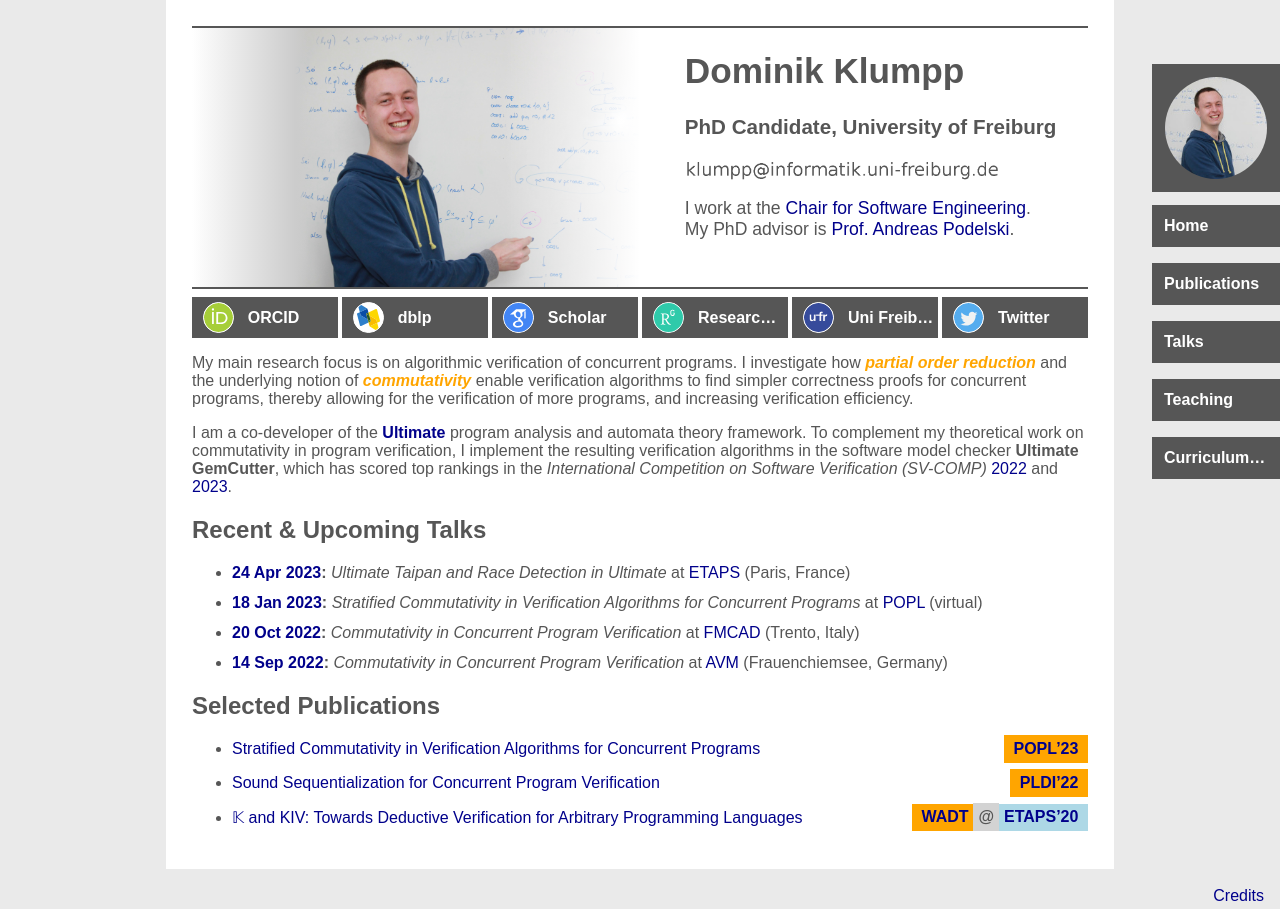
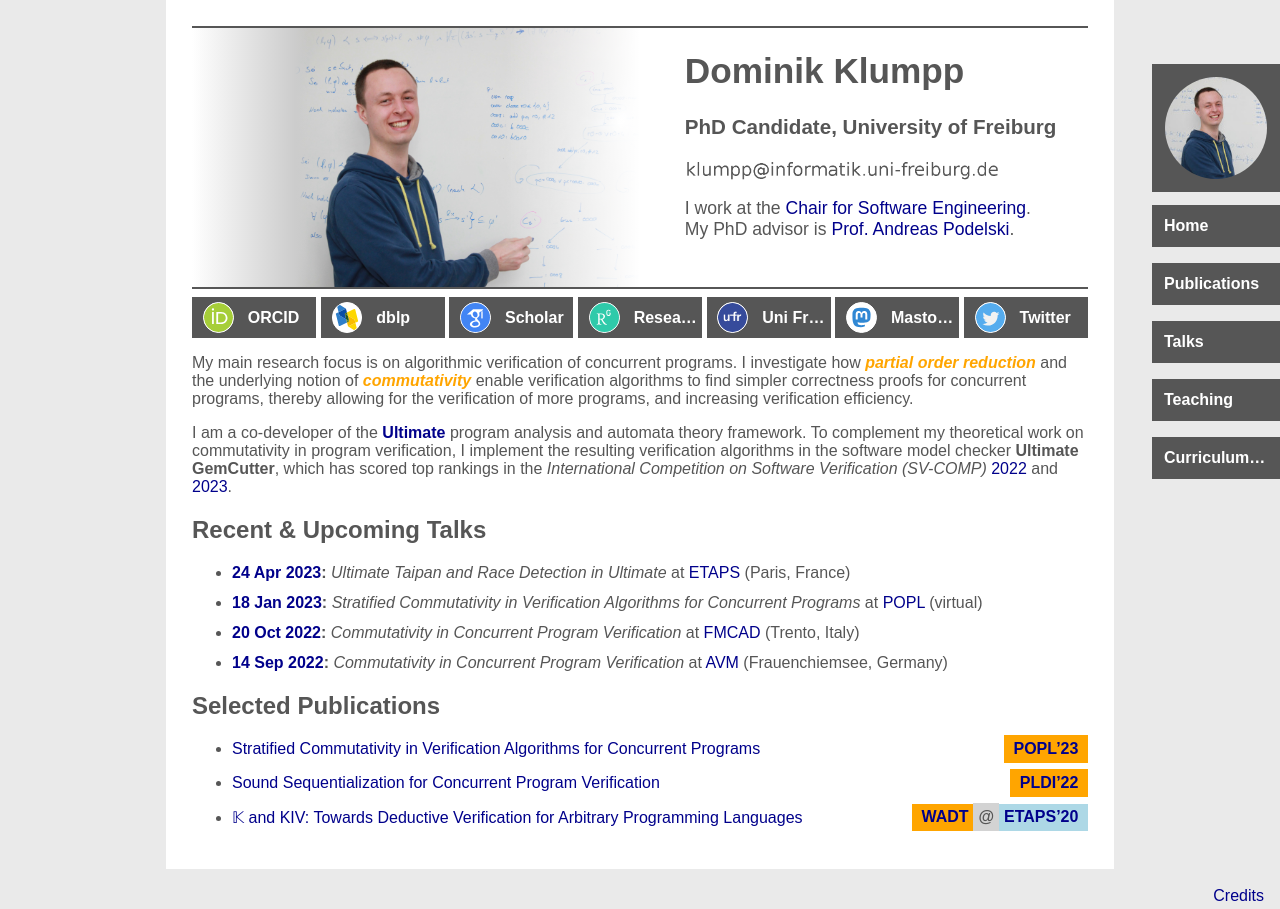
Before and after one commit to maul-esel/personal-website, a Jekyll site: the page built from index.markdown, in a window 1280 px wide. Built offline with Jekyll 4.4.1, drawn with Linux system fonts in a browser that asks for light colours.

Commit message:
add mastodon

```diff
--- a/_data/badges.yml
+++ b/_data/badges.yml
@@ -13,6 +13,9 @@
 - name: Uni Freiburg
   icon: unifreiburg.png
   link: https://swt.informatik.uni-freiburg.de/staff/klumpp
+- name: Mastodon
+  icon: mastodon.svg
+  link: https://types.pl/@DominikKlumpp
 - name: Twitter
   icon: twitter.svg
   link: https://twitter.com/klumppdo
--- a/credits.markdown
+++ b/credits.markdown
@@ -16,3 +16,4 @@ sitemap: false
 - <a href="https://www.flaticon.com/de/kostenlose-icons/poster" target="_blank">Poster Icons erstellt von Pixel perfect - Flaticon</a>
 - <a href="https://www.flaticon.com/free-icons/resume-and-cv" title="resume and cv icons">Resume and cv icons created by feen - Flaticon</a>
 - <a href="https://iconscout.com/icons/link" target="_blank">Link Icon</a> by <a href="https://iconscout.com/contributors/tanvirulhaq" target="_blank">Md. Tanvirul Haque</a>
+- <a href="https://iconscout.com/icons/mastodon" target="_blank">Mastodon Logo Icon</a> by <a href="https://iconscout.com/contributors/jagathish" target="_blank">Jagathish Saravanan</a>
--- a/index.markdown
+++ b/index.markdown
@@ -55,7 +55,7 @@ keywords: Dominik Klumpp, computer science, programming languages, formal method
 </div>
 <div id="badges">
 {% for badge in site.data.badges %}
-  <a class="badge" target="_blank" href="{{ badge.link }}" title="{{ badge.name }}">
+  <a class="badge" rel="me" target="_blank" href="{{ badge.link }}" title="{{ badge.name }}">
     <img src="{{ '/images/' | append: badge.icon | relative_url }}" width="28" height="28" alt="" />
     <span class="badge-label">{{ badge.name }}</span>
   </a>
```
Also changed, not shown: images/mastodon.svg (added).
